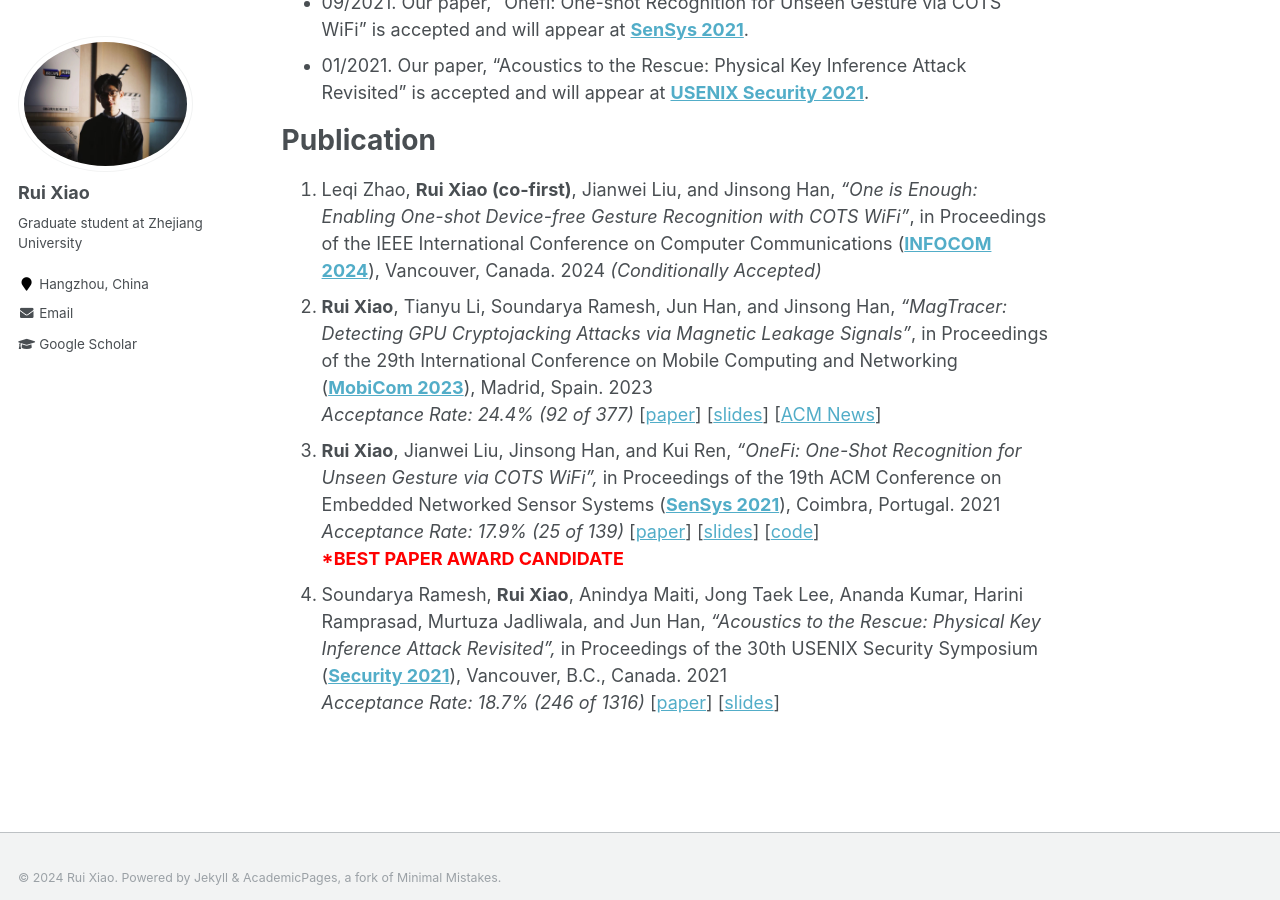
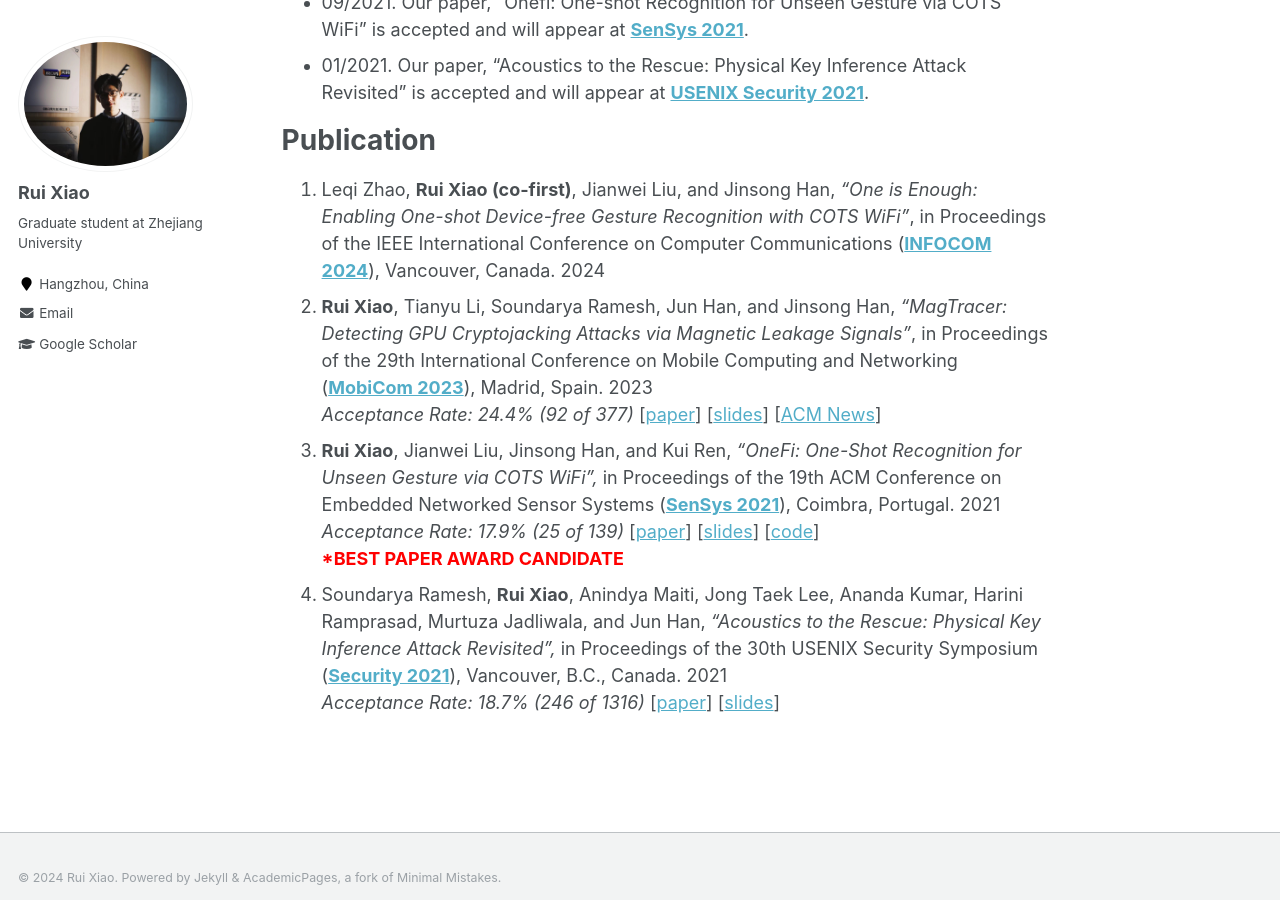
Before and after one commit to ruixiao24/ruixiao24.github.io, a Jekyll site: the page built from _pages/about.md, in a window 1280 px wide and 900 px high, scrolled down 523 px. Built offline with Jekyll 4.4.1, drawn with Linux system fonts in a browser that asks for light colours.

Commit message:
Update about.md

```diff
--- a/_pages/about.md
+++ b/_pages/about.md
@@ -21,7 +21,7 @@
 - 01/2021. Our paper, “Acoustics to the Rescue: Physical Key Inference Attack Revisited” is accepted and will appear at **[USENIX Security 2021](https://www.usenix.org/conference/usenixsecurity21)**.
 
 # Publication
-1. Leqi Zhao, **Rui Xiao (co-first)**, Jianwei Liu, and Jinsong Han, *"One is Enough: Enabling One-shot Device-free Gesture Recognition with COTS WiFi"*, in Proceedings of the IEEE International Conference on Computer Communications (**[INFOCOM 2024](https://infocom2024.ieee-infocom.org/)**), Vancouver, Canada. 2024 *(Conditionally Accepted)*
+1. Leqi Zhao, **Rui Xiao (co-first)**, Jianwei Liu, and Jinsong Han, *"One is Enough: Enabling One-shot Device-free Gesture Recognition with COTS WiFi"*, in Proceedings of the IEEE International Conference on Computer Communications (**[INFOCOM 2024](https://infocom2024.ieee-infocom.org/)**), Vancouver, Canada. 2024
 1. **Rui Xiao**, Tianyu Li, Soundarya Ramesh, Jun Han, and Jinsong Han, *"MagTracer: Detecting GPU Cryptojacking Attacks via Magnetic Leakage Signals"*, in Proceedings of the 29th International Conference on Mobile Computing and Networking (**[MobiCom 2023](https://sigmobile.org/mobicom/2023/)**), Madrid, Spain. 2023
     *Acceptance Rate: 24.4% (92 of 377)* [[paper](https://ruixiao24.github.io/files/magtracer-mobicom23.pdf)] [[slides](https://ruixiao24.github.io/files/MagTracer-mobicom23.pptx)] [[ACM News](https://cacm.acm.org/news/278052-magnetic-sensors-pinpoint-gpu-cryptojacking-attacks/fulltext)]
 1. **Rui Xiao**, Jianwei Liu, Jinsong Han, and Kui Ren, *"OneFi: One-Shot Recognition for Unseen Gesture via COTS WiFi",* in Proceedings of the 19th ACM Conference on Embedded Networked Sensor Systems (**[SenSys 2021](https://sensys.acm.org/2021/)**), Coimbra, Portugal. 2021
```
